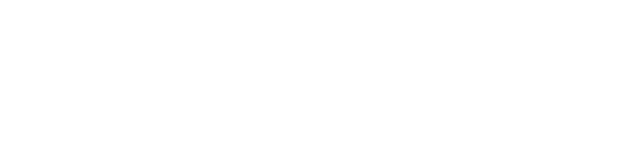
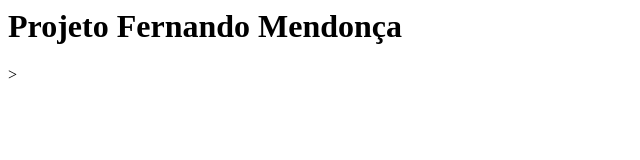
Before and after one commit to fcmendonca/curso-git, a plain HTML site: page index.html in a window 1280 px wide. Shown: the whole page, without its empty margins (0-640 px from the left). Drawn offline with Linux system fonts and the light colour scheme.

Commit message:
Titulo da Pagina

```diff
--- a/index.html
+++ b/index.html
@@ -4,6 +4,7 @@
 	</head>
 
 	<body>
+		<h1>Projeto Fernando Mendonça</h1>>
 	</body>
 
 </html>
```
